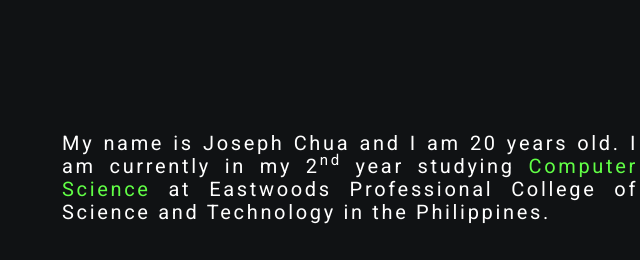
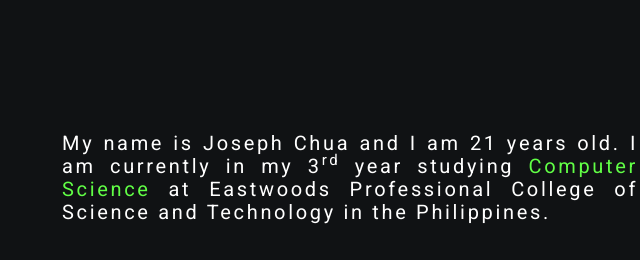
Before and after one commit to RepeaterCreeper/repeatercreeper.github.io, a website built with Parcel: page index.html in a window 1280 px wide. Shown: the part 945-1205 px from the top of the page, 290-930 px from the left. Built offline with nearby package versions, Linux system fonts and the light colour scheme; a script that the page names is missing.

Commit message:
Update index.html
Updated age and also grade level.

```diff
--- a/index.html
+++ b/index.html
@@ -93,7 +93,7 @@
             <h1 style="margin: 0; font-weight: 800">About Me</h1>
         </div>
         <div class="section-content">
-            <p>My name is Joseph Chua and I am <span id="age">20</span> years old. I am currently in my 2<sup>nd</sup> year studying <span style="color: rgb(97, 255, 70);">Computer Science</span> at Eastwoods Professional College of Science and Technology in the Philippines.</p>
+            <p>My name is Joseph Chua and I am <span id="age">21</span> years old. I am currently in my 3<sup>rd</sup> year studying <span style="color: rgb(97, 255, 70);">Computer Science</span> at Eastwoods Professional College of Science and Technology in the Philippines.</p>
             <p>While I do love Full Stack <span style="color:rgb(97, 255, 70)">Web Development</span> and completing a project from the ground up. I equally, if not more, enjoy doing UX/UI Design in Adobe XD or Figma. If I was to pursue a career, it would most likely be UX/UI Designer. If you want to know more about me, you can read more below or we can have a chat!</p>
         </div>
         <div class="section-actions">
```
